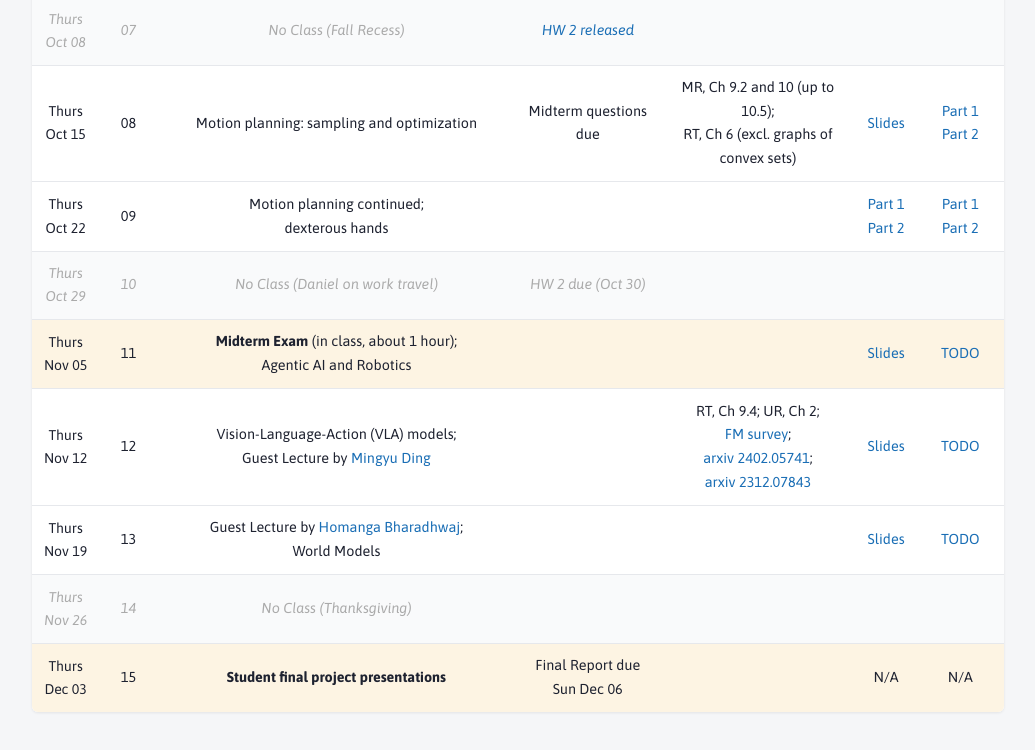
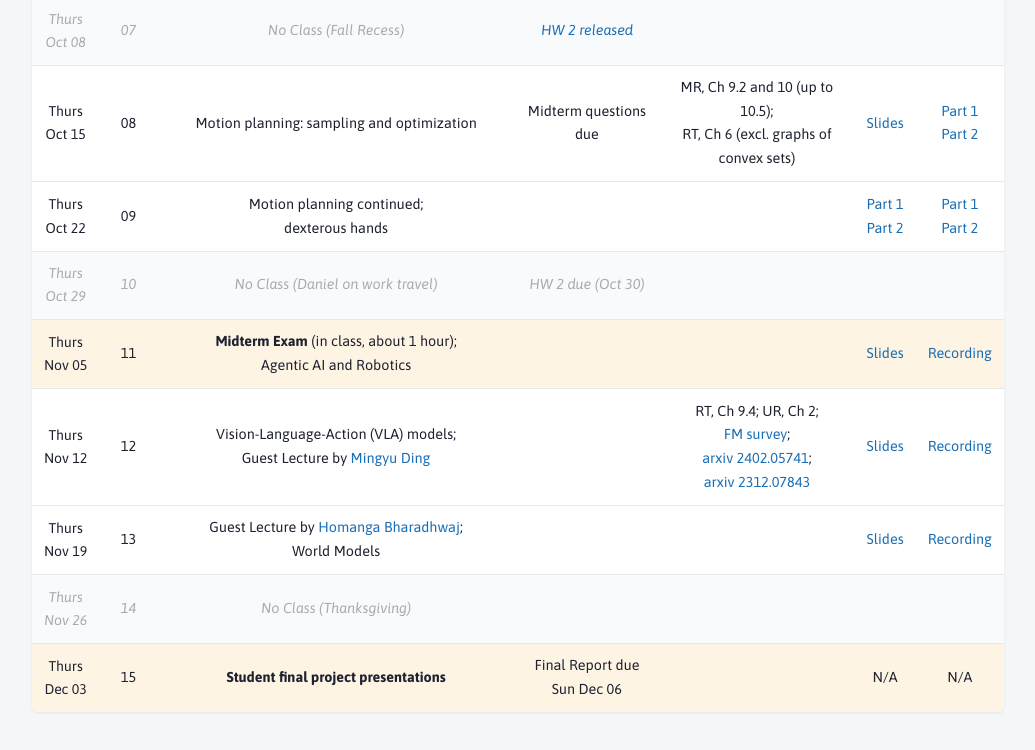
Before and after one commit to danielseita/danielseita.github.io, a plain HTML site: page csci645-fa2026.html in a window 1280 px wide. Shown: the part 3617-4367 px from the top of the page, without its empty margins (122-1157 px from the left). Drawn offline with Linux system fonts and the light colour scheme.

Commit message:
Replace TODO links with recording links

```diff
--- a/csci645-fa2026.html
+++ b/csci645-fa2026.html
@@ -545,7 +545,7 @@
                         <td></td>
                         <td></td>
                         <td><a href="https://www.dropbox.com/scl/fi/ccq09b3yvm1s1y9vne0xt/Seita_Fa2026_Lec09b-Agentic-Robotics.pdf?rlkey=8t9wvrmhi3ohkucn343jck1cn&st=v7sgtr4w&dl=0">Slides</a></td>
-                        <td><a href="">TODO</a></td>
+                        <td><a href="https://youtu.be/uXr4bgtwQoE">Recording</a></td>
                     </tr>
                     <tr>
                         <td class="date-cell">Thurs<br>Nov 12</td>
@@ -554,7 +554,7 @@
                         <td></td>
                         <td>RT, Ch 9.4; UR, Ch 2;<br><a href="https://robotics-fm-survey.github.io/">FM survey</a>;<br><a href="https://arxiv.org/abs/2402.05741">arxiv 2402.05741</a>;<br><a href="https://arxiv.org/abs/2312.07843">arxiv 2312.07843</a></td>
                         <td><a href="https://www.dropbox.com/scl/fi/ufdfq9841daohjmbq82h4/Seita_Fa2026_Lec10a-VLA.pdf?rlkey=fjttt1jjfa30309wgqxwxg5qz&st=im6p15di&dl=0">Slides</a></td>
-                        <td><a href="">TODO</a></td>
+                        <td><a href="https://youtu.be/_CiQOQvmvXA">Recording</a></td>
                     </tr>
                     <tr>
                         <td class="date-cell">Thurs<br>Nov 19</td>
@@ -563,7 +563,7 @@
                         <td></td>
                         <td></td>
                         <td><a href="https://www.dropbox.com/scl/fi/tcllml2p35ig4k3e4uyin/Seita_Fa2026_Lec11b-World-Models.pdf?rlkey=jwpkqeea2ovikxbwgfwbsy6vr&st=j2jqze95&dl=0">Slides</a></td>
-                        <td><a href="">TODO</a></td>
+                        <td><a href="https://youtu.be/ZsAg-0Oz6Ec">Recording</a></td>
                     </tr>
                     <tr class="no-class-row">
                         <td class="date-cell">Thurs<br>Nov 26</td>
```
